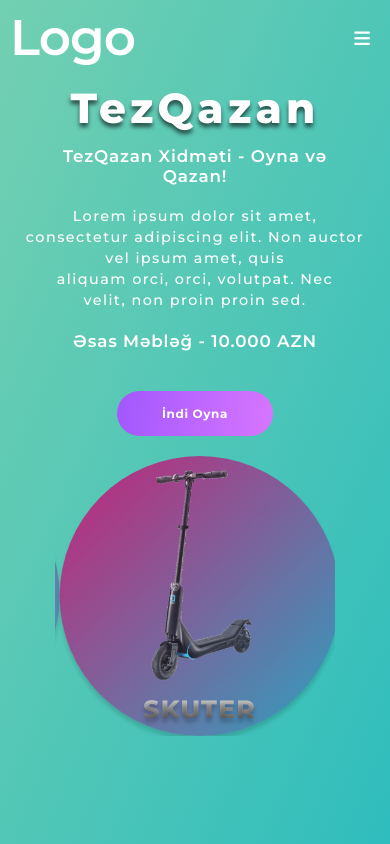
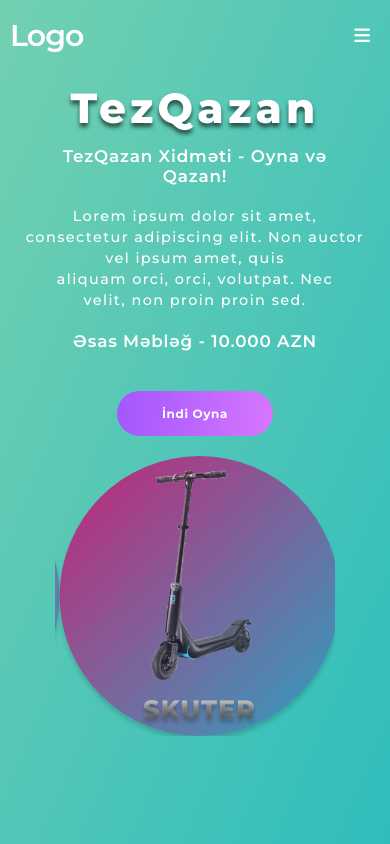
Before and after one commit to Yusif-Bayramov/tezqazan2, a website: page index.html in a window 390 px wide. Drawn offline with nearby package versions, Linux system fonts and the light colour scheme.

Commit message:
logo fon-size edit

```diff
--- a/scss/mediaq.scss
+++ b/scss/mediaq.scss
@@ -50,6 +50,9 @@
             }
             .logo {
                 text-align: center;
+                a {
+                    font-size: 30px;
+                }
             }
             .menu-icon {
                 display: block;
```
Also changed, not shown: css/main.css.
